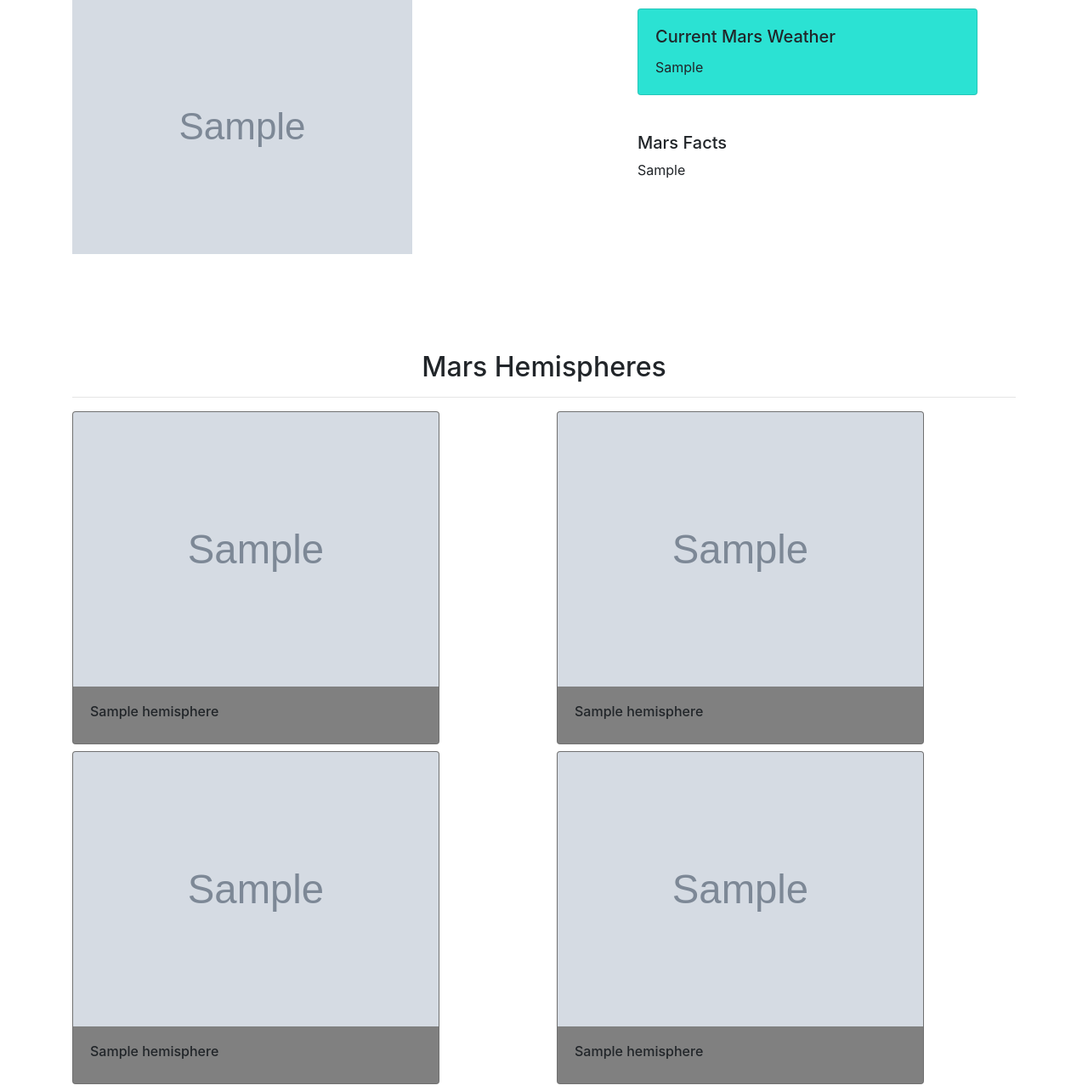
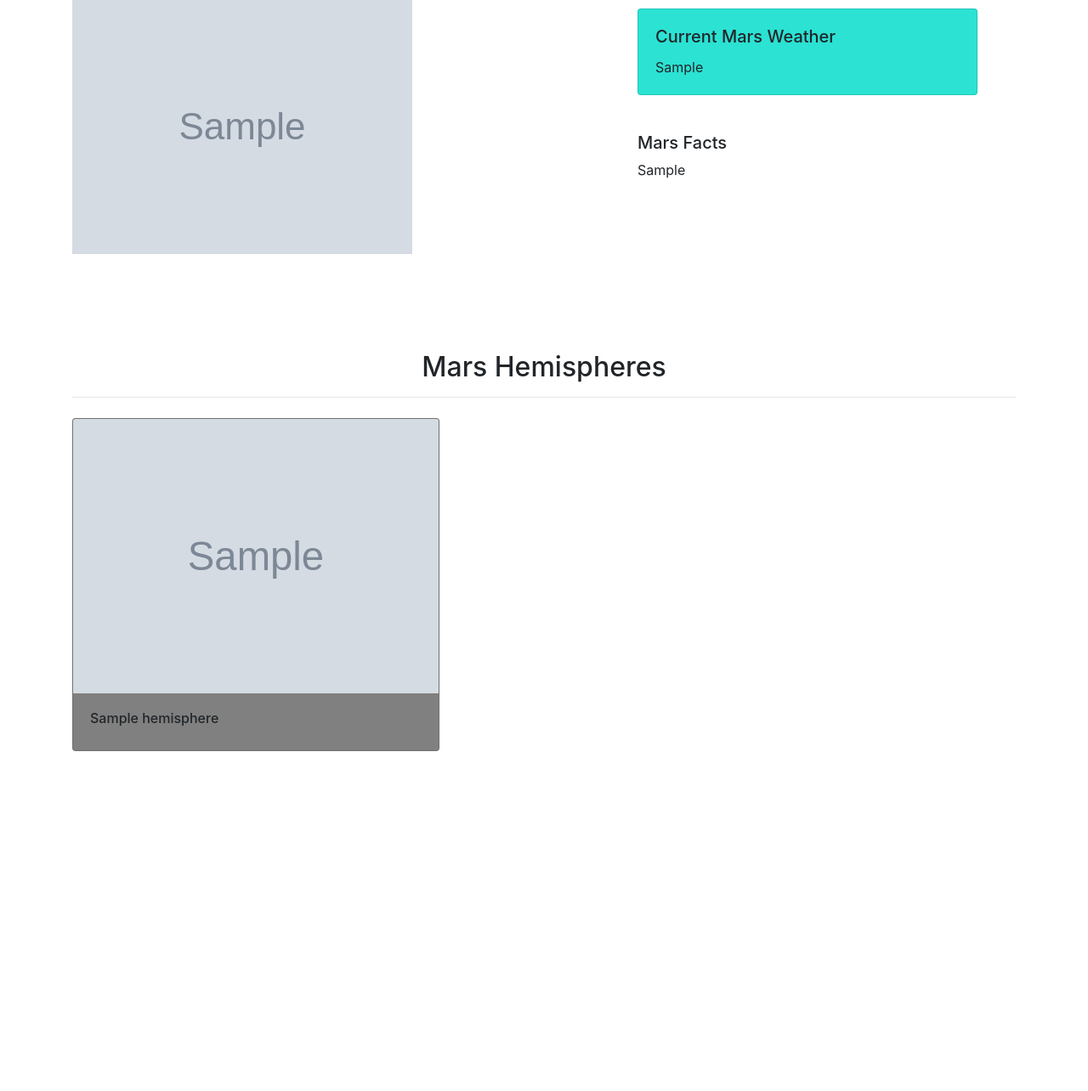
Before and after one commit to vijay-mygit/Web-Scraping-Challenge, a Flask app: page / in a window 1280 px wide. Shown: the part 449-1733 px from the top of the page at 85% size. After the commit the page ends 1333 px from the top, so only its background shows below. Run offline with Flask 2, Linux system fonts and the light colour scheme; grey boxes marked "Sample" are stand-in pictures; a database or web service that is not in the repository returns one stand-in record (values such as "Sample title"); some libraries are stand-ins or nearby versions.

Commit message:
Final Code

```diff
--- a/Missions_to_Mars/templates/index.html
+++ b/Missions_to_Mars/templates/index.html
@@ -54,41 +54,17 @@
           <h2 strong style="text-align: center;">Mars Hemispheres</h2>
           <hr>
         </div>
+        {% for hemisphere in mars_data.hemisphere_image_urls %}
         <div class = 'col-lg-6'>
+          <h1></h1>
           <div class="card" style="width: 27rem;background-color: gray;">
-            <img src="{{mars_data.hemisphere_image_urls[0]['image_url']}}" class="card-img-top" alt="Cerebrus Hemisphere">
+            <img src="{{hemisphere.image_url}}" class="card-img-top" alt="hemisphere 1">
             <div class="card-body">
-              <h6 strong >{{mars_data.hemisphere_image_urls[0]['title']}}</h6>
+              <h6 strong >{{hemisphere.title}}</h6>
             </div>
           </div>
         </div>
-        <div class = 'col-lg-6'>
-          <div class="card" style="width: 27rem;background-color: gray;">
-            <img src="{{mars_data.hemisphere_image_urls[1]['image_url']}}" class="card-img-top" alt="Schiaparelli Hemisphere">
-            <div class="card-body">
-              <h6 strong>{{mars_data.hemisphere_image_urls[1]['title']}}</h6>
-            </div>
-          </div>
-        </div>
-      </div>
-      <h1></h1>
-      <div class = 'row'>
-        <div class = 'col-lg-6'>
-          <div class="card" style="width: 27rem;background-color: gray;">
-            <img src="{{mars_data.hemisphere_image_urls[2]['image_url']}}" class="card-img-top" alt="styris Major Hemishpere">
-            <div class="card-body">
-              <h6 strong>{{mars_data.hemisphere_image_urls[2]['title']}}</h6>
-            </div>
-          </div>
-        </div>
-        <div class = 'col-lg-6'>
-          <div class="card" style="width: 27rem;background-color: gray;">
-            <img src="{{mars_data.hemisphere_image_urls[3]['image_url']}}" class="card-img-top" alt="Valles Marineris Hemisphere">
-            <div class="card-body">
-              <h6 strong>{{mars_data.hemisphere_image_urls[3]['title']}}</h6>
-            </div>
-          </div>
-        </div>
+        {% endfor %}
       </div>
       <h1></h1>
     </div>
```
